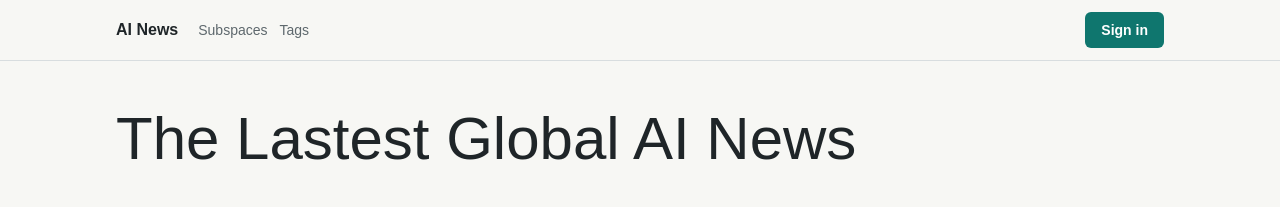
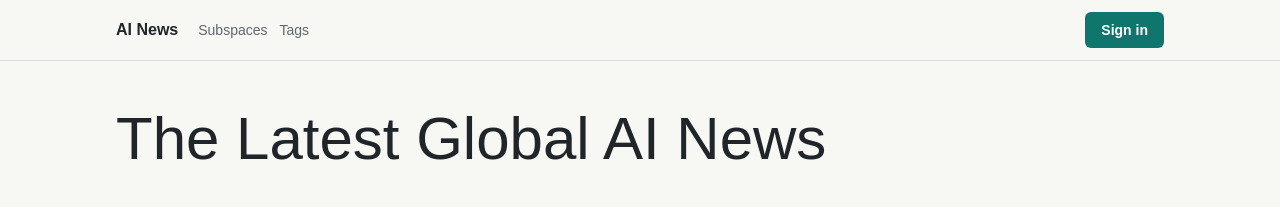
Before and after one commit to mtplayground/mike-t-4b46-ai-news-01, a Next.js app: page / in a window 1280 px wide. Shown: the top 207 px of the page. Built offline with nearby package versions, Linux system fonts and the light colour scheme; no server answers; the database is empty.

Commit message:
feat: Fix homepage hero typo "Lastest" → "Latest"

```diff
--- a/src/app/(public)/page.tsx
+++ b/src/app/(public)/page.tsx
@@ -137,7 +137,7 @@ export default async function HomePage() {
       />
       <header className="grid gap-5">
         <h1 className="m-0 max-w-3xl text-4xl leading-tight sm:text-6xl">
-          The Lastest Global AI News
+          The Latest Global AI News
         </h1>
       </header>
 
```
